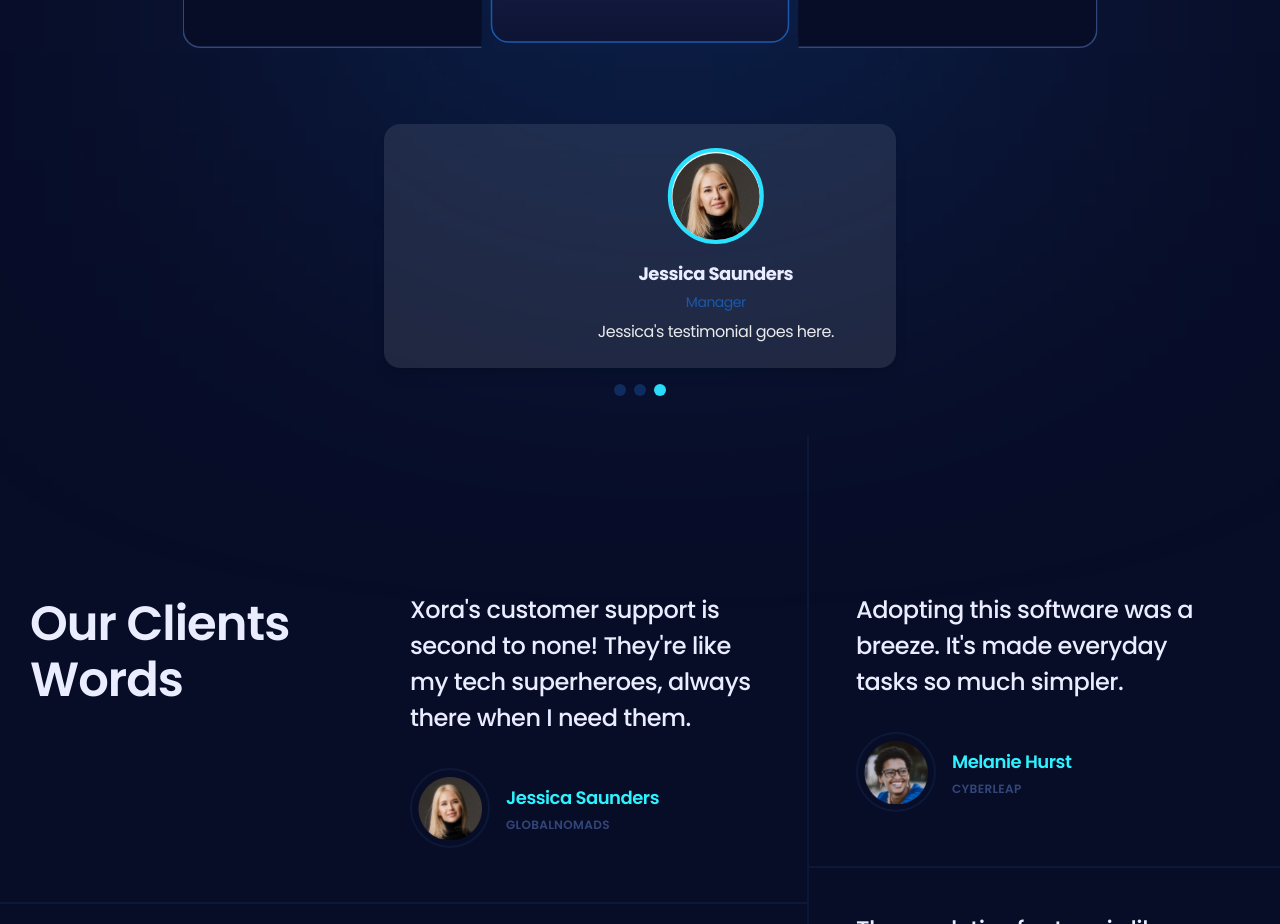
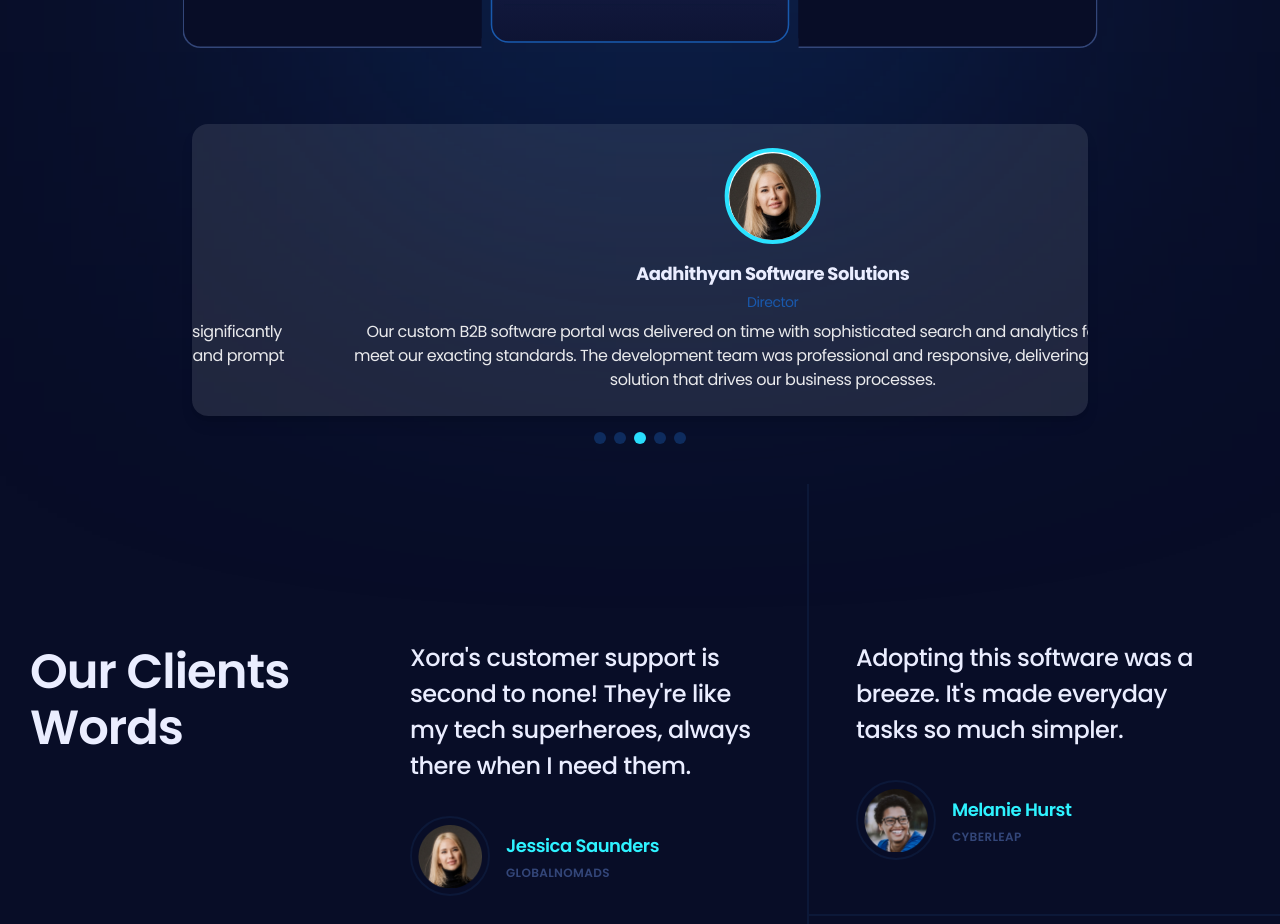
Before and after one commit to Lovedragn/Infotech-website, a React (Vite) app: page / in a window 1280 px wide. Shown: the part 2380-3304 px from the top of the page. Built offline with nearby package versions, Linux system fonts and the light colour scheme; the HTML template or start-up script is replaced by a standard one.

Commit message:
Changes in teshmonial

```diff
--- a/src/components/AutoSlider.jsx
+++ b/src/components/AutoSlider.jsx
@@ -17,7 +17,7 @@ const AutoSlider = ({ items, interval = 3000 }) => {
 
   return (
     <div className="w-full flex flex-col items-center justify-center py-10">
-      <div className="w-full max-w-xs sm:max-w-sm md:max-w-md lg:max-w-lg overflow-hidden rounded-2xl shadow-lg bg-white/10">
+      <div className="w-full max-w-xs sm:max-w-sm md:max-w-2xl lg:max-w-3xl xl:max-w-4xl overflow-hidden rounded-2xl shadow-lg bg-white/10">
         <div
           ref={sliderRef}
           className="flex transition-transform duration-700 ease-in-out"
--- a/src/sections/Pricing.jsx
+++ b/src/sections/Pricing.jsx
@@ -3,27 +3,36 @@ import {useState} from "react";
 import clsx from "clsx";
 import CountUp from "react-countup";
 import {plans} from "../constants/index.jsx";
-import Button from "../components/Button.jsx";
 import AutoSlider from "../components/AutoSlider.jsx";
 
 const sliderItems = [
   {
     image: "/images/testimonials/alicia-barker.png",
-    name: "Alicia Barker",
-    role: "Designer",
-    text: "Alicia's testimonial goes here."
+    name: "KLean Klub",
+    role: "Ceo & Founder",
+    text: "The team delivered a clean, user-friendly storefront that perfectly represents our home care brand. Their intuitive admin panel makes managing products, orders, and inventory a breeze. I couldn't be happier with how seamless everything is!"
   },
   {
     image: "/images/testimonials/becky-snider.png",
-    name: "Becky Snider",
-    role: "Developer",
-    text: "Becky's testimonial goes here."
+    name: "Studi06Kovai",
+    role: "Studio Owner",
+    text: "Studi06 Covai now shines online thanks to their elegant design and efficient booking system. It's significantly boosted our studio's engagement and made client scheduling intuitive. Their hands-on support and prompt follow-up during launch were exceptional."
   },
   {
     image: "/images/testimonials/jessica-saunders.png",
-    name: "Jessica Saunders",
-    role: "Manager",
-    text: "Jessica's testimonial goes here."
+    name: "Aadhithyan Software Solutions",
+    role: "Director",
+    text: "Our custom B2B software portal was delivered on time with sophisticated search and analytics features that meet our exacting standards. The development team was professional and responsive, delivering a robust web solution that drives our business processes."
+  },{
+    image: "/images/testimonials/jessica-saunders.png",
+    name: "Sai Shankara Fashions",
+    role: "Director",
+    text: "We needed a fashion-forward website that reflects our brand aesthetic — and they nailed it. The digital storefront is stylish, responsive, and easy to update. Customers keep complimenting how beautifully it looks across devices"
+  },{
+    image: "/images/testimonials/jessica-saunders.png",
+    name: "Riya Connects",
+    role: "Founder",
+    text: "Our professional services site from Riya Connects is clean, fast, and effectively communicates our value. The site is easy to manage and the onboarding support was excellent. We've seen a noticeable uptick in service inquiries since launch"
   },
 ];
 
```
